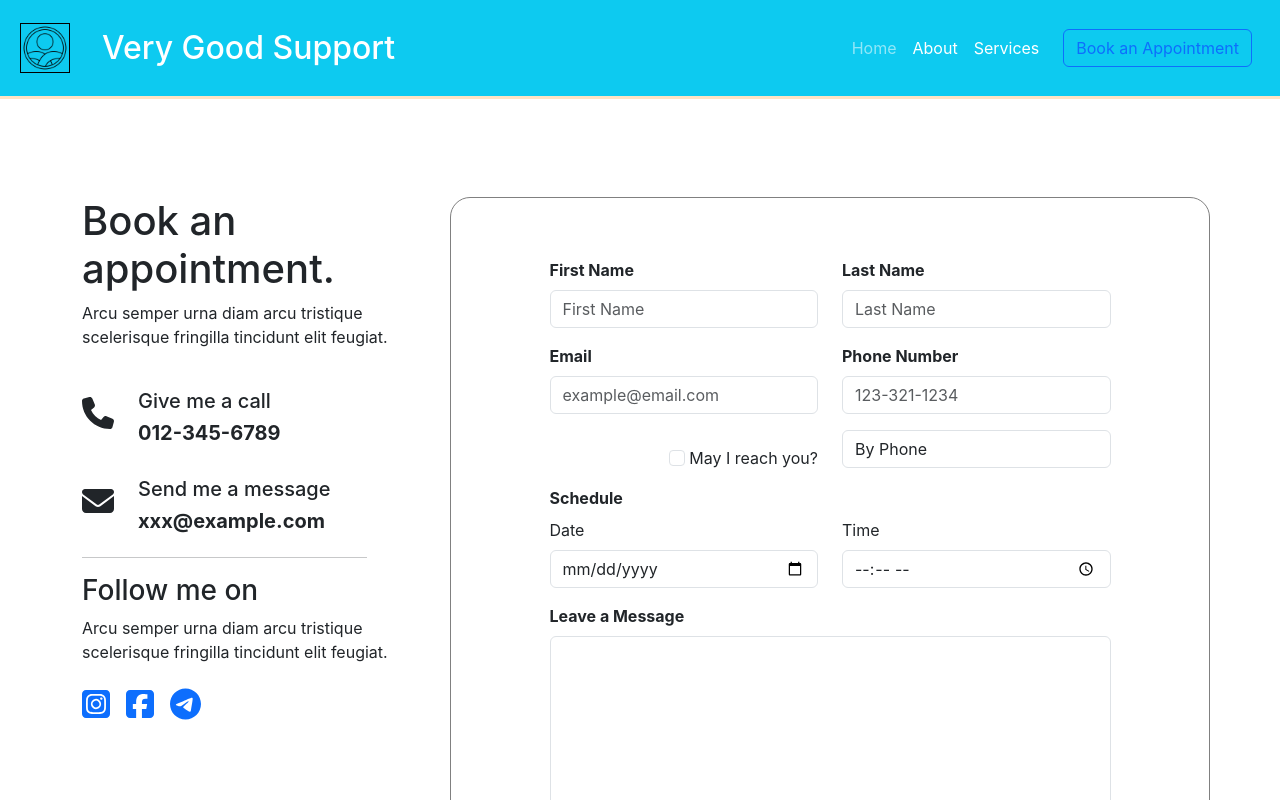
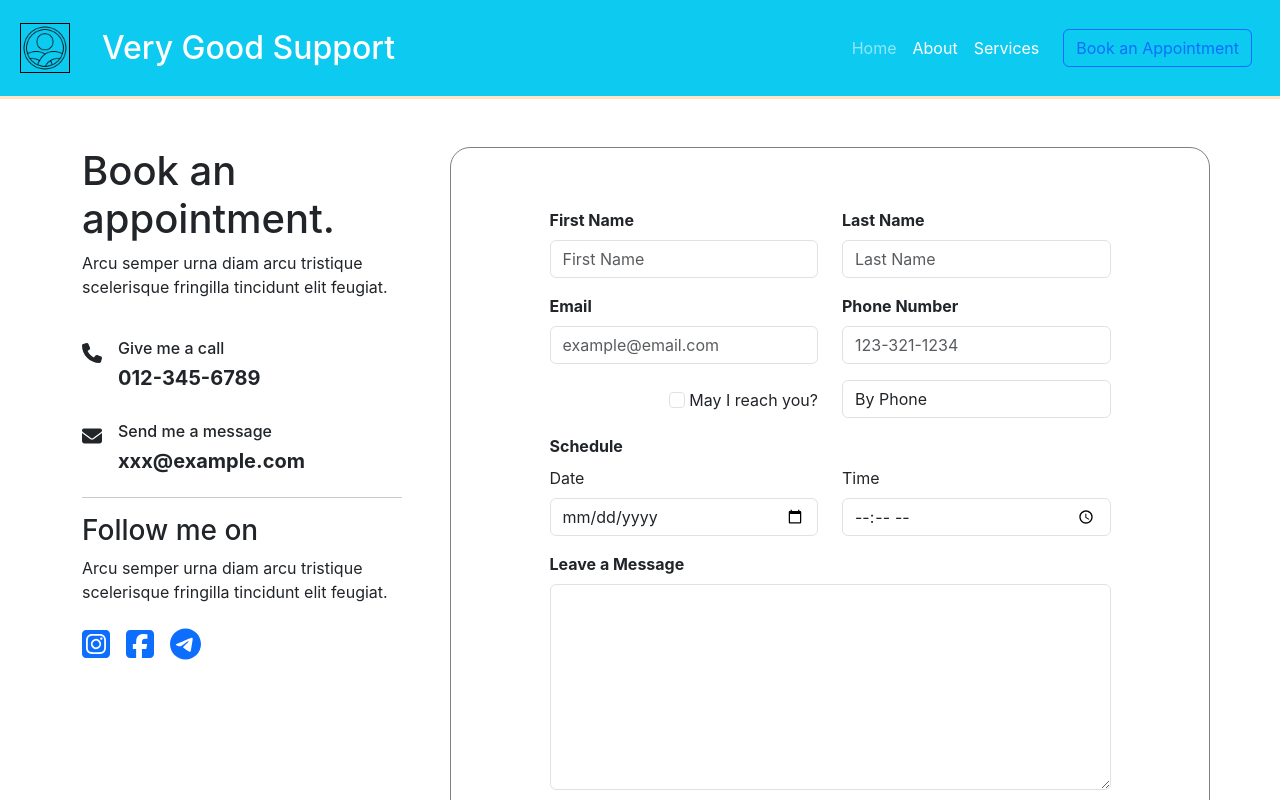
Before and after one commit to esthermdev/very-good-support, a React (Create React App) app: page /contact in a window 1280 px wide. Shown: the top 800 px of the page. Built offline with nearby package versions, Linux system fonts and the light colour scheme.

Commit message:
Updated displays and components

```diff
--- a/src/App.css
+++ b/src/App.css
@@ -16,7 +16,6 @@
 }
 
 .booking-form {
-  margin: 50px 0;
   border: 1px solid grey;
   border-radius: 20px;
   padding: 60px 40px
--- a/src/App.js
+++ b/src/App.js
@@ -1,7 +1,6 @@
 import { Routes, Route } from 'react-router-dom';
 import './App.css';
 import Header from './components/Header';
-import Footer from './components/Footer';
 import HomePage from './pages/HomePage';
 import ContactPage from './pages/ContactPage';
 
--- a/src/components/HomePage/TherapyServices.js
+++ /dev/null
@@ -1,34 +0,0 @@
-import { Container, Row, Col } from 'reactstrap';
-
-const TherapyServices = () => {
-
-    const infoBoxStyle = {
-        backgroundColor: 'whitesmoke',
-        width: '250px',
-        margin: '15px'
-    }
-
-    return (
-        <Container className='text-center my-4 align-items-center'>
-            <Row className='justify-content-center'>
-                <Col className='p-3 m-3 d-flex flex-column justify-content-between align-items-center' lg={4} style={{ width:'300px', border: '2px solid black' }}>
-                    <div className='p-3'>Therapy Type 1</div>
-                    <div className='p-3' style={infoBoxStyle}>Lorem ipsum dolor sit amet, consectetur.</div>
-                    <button className='p-2 m-3 btn btn-primary' style={{ width: '200px' }}>Type 1</button>
-                </Col>
-                <Col className='p-3 m-3 d-flex flex-column justify-content-between align-items-center' lg={4} style={{ width:'300px', border: '2px solid black' }}>
-                    <div className='p-3'>Therapy Type 2</div>
-                    <div className='p-3' style={infoBoxStyle}>Lorem ipsum sit.</div>
-                    <button className='p-2 m-3 btn btn-primary' style={{ width: '200px' }}>Type 2</button>
-                </Col>
-                <Col className='p-3 m-3 d-flex flex-column justify-content-between align-items-center' lg={4} style={{ width:'300px', border: '2px solid black' }}>
-                    <div className='p-3'>Therapy Type 3</div>
-                    <div className='p-3' style={infoBoxStyle}>Lorem ipsum dolor sit amet, consectetur adipiscing elit. Cras volutpat.</div>
-                    <button className='p-2 m-3 btn btn-primary' style={{ width: '200px' }}>Type 3</button>
-                </Col>
-            </Row>
-        </Container>
-    );
-}
-
-export default TherapyServices;
--- a/src/components/ContactPage/BookingForm.js
+++ b/src/features/contactpage/BookingForm.js
@@ -77,7 +77,7 @@ const BookingForm = () => {
                 </FormGroup>
 
                 <FormGroup row className="justify-content-center">
-                    <Col lg='5' className='mt-3 text-end'>
+                    <Col lg='5' className='mt-2 text-end'>
                         <Label check>
                             <Field
                                 name='agree'
--- a/src/components/HomePage/BottomDisplay.js
+++ b/src/features/homepage/BottomDisplay.js
@@ -7,7 +7,7 @@ import { Container,
          CarouselCaption
     } from 'reactstrap';
 import { useState } from 'react';
-import { selectAllTherapies } from '../../features/therapy-styles/therapySlice.js';
+import { selectAllTherapies } from '../therapy-styles/therapySlice.js';
 
 const BottomDisplay = () => {
     const therapies = selectAllTherapies();
@@ -64,7 +64,7 @@ const BottomDisplay = () => {
                     <Col lg={6} className='ml-2' style={{ fontSize: '1.1rem' }}>
                         <p>Lorem ipsum dolor sit amet, consectetur adipiscing elit. Sed ultricies sem at laoreet dignissim. Nam ullamcorper orci non neque maximus, vel ornare odio porttitor. Etiam augue ante, pulvinar a leo quis, eleifend ullamcorper est. Fusce dapibus felis id maximus venenatis. Etiam ornare eleifend ex eu vestibulum. Maecenas non accumsan risus.</p>
                         <br/>
-                        <p>Phasellus volutpat nulla sit amet tincidunt faucibus. Vivamus pharetra laoreet semper. Etiam at augue ut neque finibus molestie. Curabitur et mollis arcu. Aenean quam arcu, sagittis non accumsan at, venenatis ut metus. Phasellus eros lacus, fermentum id scelerisque a, luctus quis leo. Vestibulum eu mi tortor. Etiam congue sollicitudin eros, et bibendum nisl fermentum sit amet.</p>
+                        <p>Phasellus volutpat nulla sit amet tincidunt faucibus. Vivamus pharetra laoreet semper. Etiam at augue ut neque finibus molestie. Curabitur et mollis arcu. </p>
                     </Col>
                 </Row>
             </Container>
--- /dev/null
+++ b/src/features/therapy-styles/TherapyServices.js
@@ -0,0 +1,34 @@
+import { Container, Row, Col } from 'reactstrap';
+
+const TherapyServices = () => {
+
+    const infoBoxStyle = {
+        backgroundColor: 'whitesmoke',
+        width: '250px',
+        margin: '15px'
+    }
+
+    return (
+        <Container className='text-center my-4 align-items-center'>
+            <Row className='justify-content-center'>
+                <Col className='p-3 m-3 d-flex flex-column justify-content-between align-items-center' lg={4} style={{ width:'350px', border: '2px solid black' }}>
+                    <h6>Therapy Type 1</h6>
+                    <p className='p-3' style={infoBoxStyle}>Lorem ipsum dolor sit amet, consectetur.</p>
+                    <button className='m-3 btn btn-primary' style={{ width: '200px' }}>Type 1</button>
+                </Col>
+                <Col className='p-3 m-3 d-flex flex-column justify-content-between align-items-center' lg={4} style={{ width:'350px', border: '2px solid black' }}>
+                    <h6>Therapy Type 2</h6>
+                    <p className='p-3' style={infoBoxStyle}>Lorem ipsum sit.</p>
+                    <button className='m-3 btn btn-primary' style={{ width: '200px' }}>Type 2</button>
+                </Col>
+                <Col className='p-3 m-3 d-flex flex-column justify-content-between align-items-center' lg={4} style={{ width:'350px', border: '2px solid black' }}>
+                    <h6>Therapy Type 3</h6>
+                    <p className='p-3' style={infoBoxStyle}>Lorem ipsum dolor sit amet, consectetur adipiscing elit. Cras volutpat.</p>
+                    <button className='m-3 btn btn-primary' style={{ width: '200px' }}>Type 3</button>
+                </Col>
+            </Row>
+        </Container>
+    );
+}
+
+export default TherapyServices;
--- a/src/pages/ContactPage.js
+++ b/src/pages/ContactPage.js
@@ -2,40 +2,36 @@ import { Container, Row, Col } from 'reactstrap';
 import { FontAwesomeIcon } from '@fortawesome/react-fontawesome';
 import { faSquareInstagram, faSquareFacebook, faTelegram } from '@fortawesome/free-brands-svg-icons';
 import { faPhone, faEnvelope } from '@fortawesome/free-solid-svg-icons';
-import BookingForm from '../components/ContactPage/BookingForm';
+import BookingForm from '../features/contactpage/BookingForm.js'
 
 const ContactPage = () => {
     return (
-        <Container className='mt-5'>
+        <Container>
             <Row>
-                <Col md={5} lg={4} style={{ marginTop: '50px' }}>
+                <Col className='mt-5' md={5} lg={4}>
                     <h1>Book an appointment.</h1>
                     <p style={{ width: '90%' }}>Arcu semper urna diam arcu tristique scelerisque fringilla tincidunt elit feugiat.</p>
                     <br />
                     <Row>
-                        <Col xs='auto' className='mt-2'>
-                            <FontAwesomeIcon icon={faPhone} size='2x'/>
-                        </Col>
-                        <Col>
-                        <div>
-                            <h5>Give me a call</h5>
-                            <h5><strong>012-345-6789</strong></h5>
-                        </div>
+                        <Col xs='auto' className='d-flex'>
+                            <FontAwesomeIcon icon={faPhone} className='mt-1' size='lg'/>
+                            <div className='mx-3 align-items-center'>
+                                <h6>Give me a call</h6>
+                                <h5><strong>012-345-6789</strong></h5>
+                            </div>
                         </Col>
                     </Row>
                     <br />
                     <Row>
-                        <Col xs='auto' className='mt-2'>
-                            <FontAwesomeIcon icon={faEnvelope} size='2x'/>
-                        </Col>
-                        <Col>
-                        <div>
-                            <h5>Send me a message</h5>
-                            <h5><strong>xxx@example.com</strong></h5>
-                        </div>
+                        <Col xs='auto' className='d-flex'>
+                            <FontAwesomeIcon icon={faEnvelope} className='mt-1' size='lg' />
+                            <div className='mx-3 align-items-center'>
+                                <h6>Send me a message</h6>
+                                <h5><strong>xxx@example.com</strong></h5>
+                            </div>
                         </Col>
                     </Row>
-                    <hr style={{ width: '80%' }} />
+                    <hr style={{ width: '90%' }} />
                     <h3>Follow me on</h3>
                     <p style={{ width: '90%' }}>Arcu semper urna diam arcu tristique scelerisque fringilla tincidunt elit feugiat.</p>
                     <a href='http://instagram.com/'>
@@ -48,7 +44,7 @@ const ContactPage = () => {
                         <FontAwesomeIcon icon={faTelegram} className='mt-2' size='2x'/>
                     </a>
                 </Col>
-                <Col md={7} lg={8} className='booking-form'>
+                <Col md={7} lg={8} className='my-5 booking-form'>
                     <BookingForm />
                 </Col>
             </Row>
--- a/src/pages/HomePage.js
+++ b/src/pages/HomePage.js
@@ -1,6 +1,6 @@
-import TherapyServices from '../components/HomePage/TherapyServices';
-import BottomDisplay from '../components/HomePage/BottomDisplay';
-import TopDisplay from '../components/HomePage/TopDisplay';
+import TherapyServices from '../features/therapy-styles/TherapyServices';
+import BottomDisplay from '../features/homepage/BottomDisplay';
+import TopDisplay from '../features/homepage/TopDisplay';
 import Footer from '../components/Footer';
 
 const HomePage = () => {
```
Also changed, not shown: src/features/homepage/TopDisplay.js (renamed from src/components/HomePage/TopDisplay.js).
